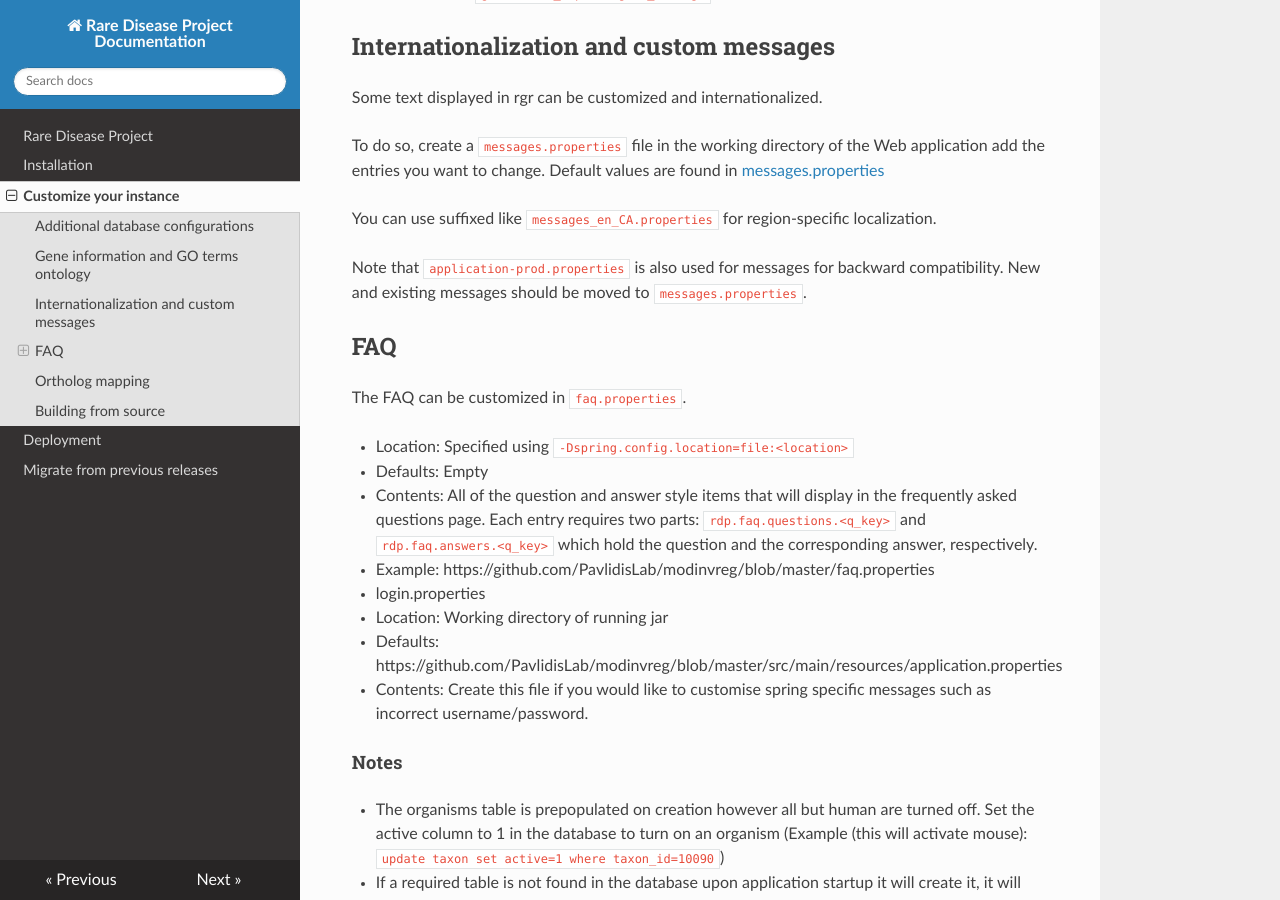
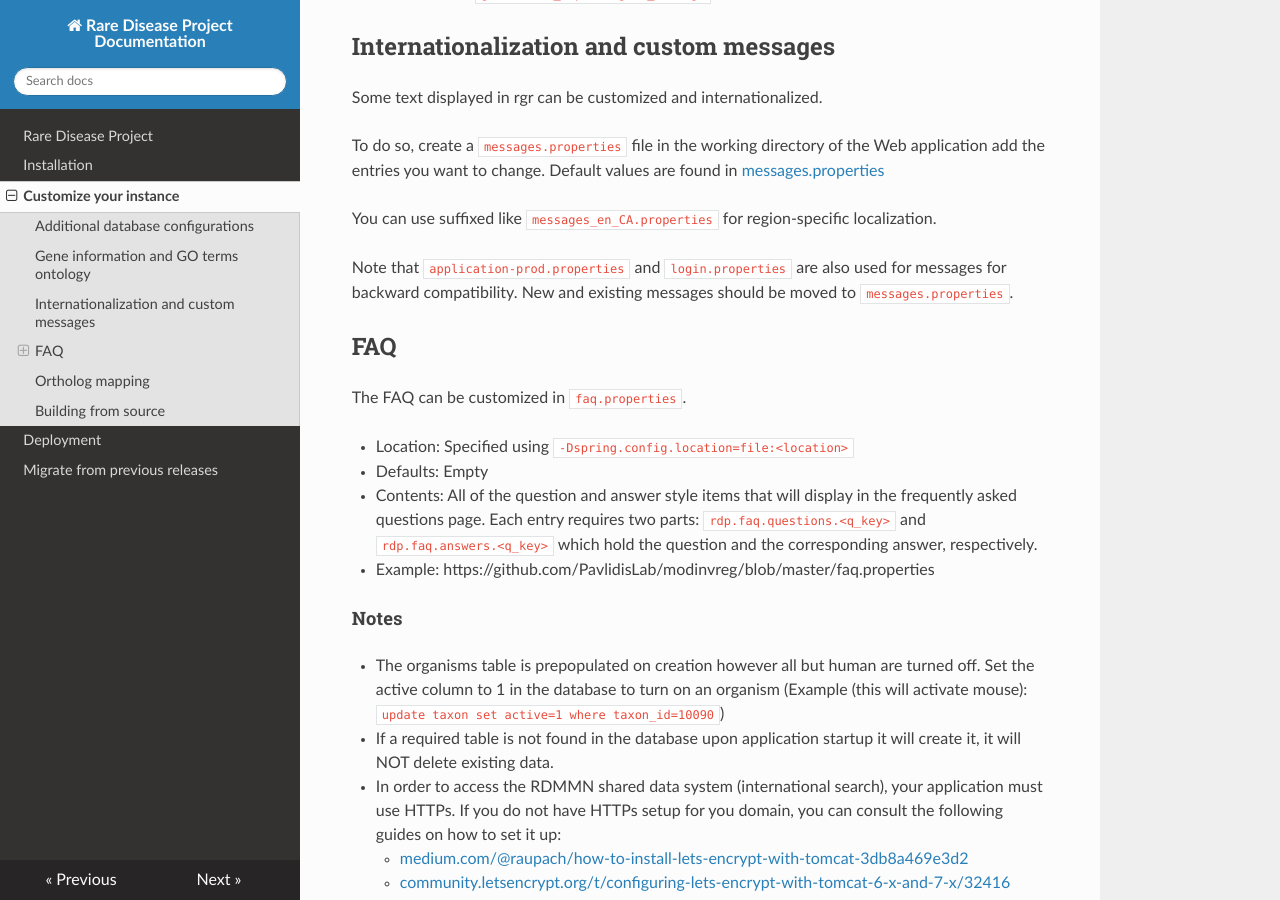
Before and after one commit to PavlidisLab/rdp, an MkDocs documentation site: the page built from docs/customization.md, in a window 1280 px wide and 900 px high, scrolled down 909 px. Built offline with MkDocs 1.6.1, drawn with Linux system fonts in a browser that asks for light colours; nearby versions of some CDN libraries.

Commit message:
Add login.properties to the sources for resolving messages
This is meant for backward-compatibility since we used to store error
messages in that file.

```diff
--- a/docs/customization.md
+++ b/docs/customization.md
@@ -52,8 +52,9 @@ add the entries you want to change. Default values are found in
 You can use suffixed like `messages_en_CA.properties` for region-specific
 localization.
 
-Note that `application-prod.properties` is also used for messages for backward
-compatibility. New and existing messages should be moved to `messages.properties`.
+Note that `application-prod.properties` and `login.properties` are also used
+for messages for backward compatibility. New and existing messages should be
+moved to `messages.properties`.
 
 ## FAQ
 
@@ -63,10 +64,6 @@ The FAQ can be customized in `faq.properties`.
   - Defaults: Empty
   - Contents: All of the question and answer style items that will display in the frequently asked questions page. Each entry requires two parts: `rdp.faq.questions.<q_key>` and `rdp.faq.answers.<q_key>` which hold the question and the corresponding answer, respectively.
   - Example: https://github.com/PavlidisLab/modinvreg/blob/master/faq.properties
-* login.properties
-  - Location: Working directory of running jar
-  - Defaults: https://github.com/PavlidisLab/modinvreg/blob/master/src/main/resources/application.properties
-  - Contents: Create this file if you would like to customise spring specific messages such as incorrect username/password.
 
 #### Notes
 * The organisms table is prepopulated on creation however all but human are turned off. Set the active column to 1 in the database to turn on an organism (Example (this will activate mouse): `update taxon set active=1 where taxon_id=10090`)
```
Also changed, not shown: 3 other files.
